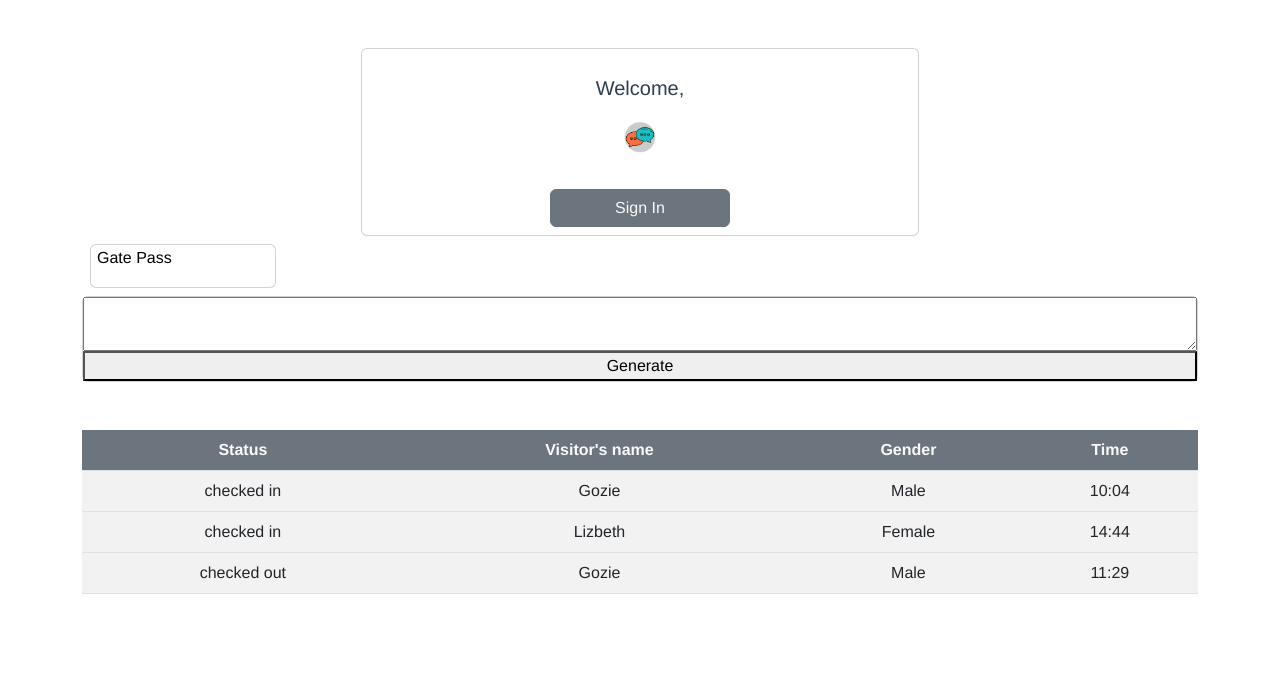
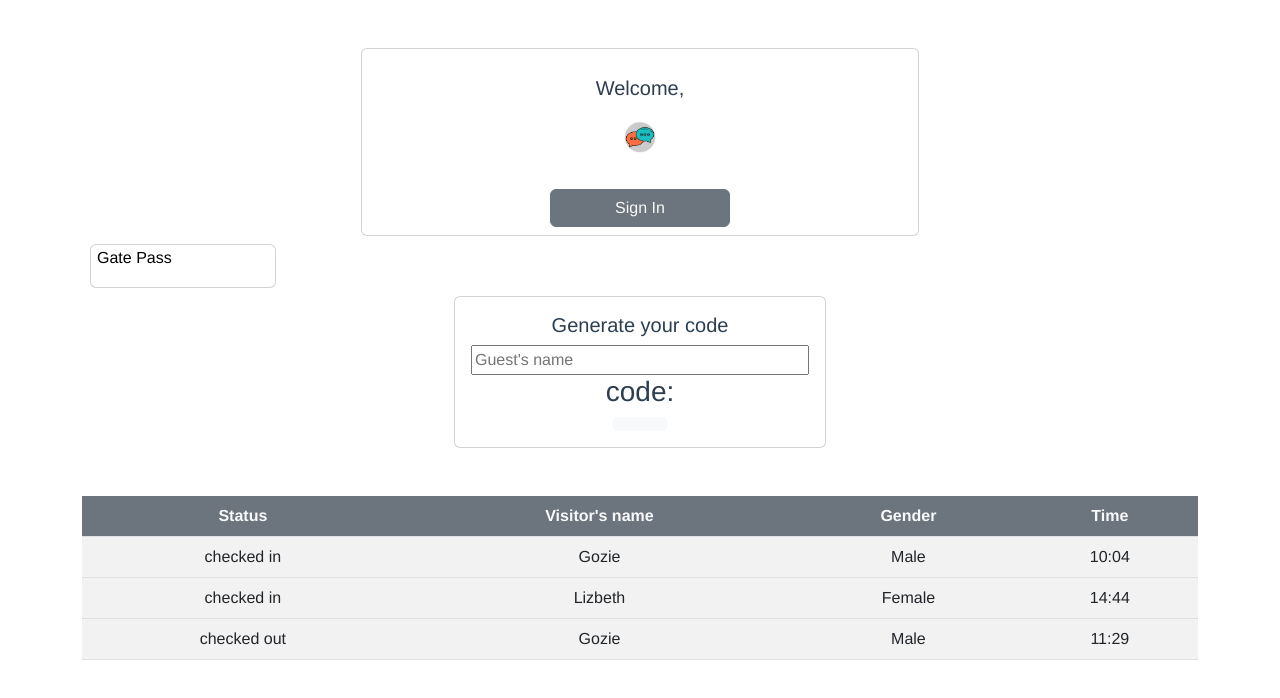
Before and after one commit to GozzAgu/Guest-code-generator, a Vue app: page /home in a window 1280 px wide. Both pictures are taken after a click on the button "Gate Pass". Shown: the top 698 px of the page. Built offline with nearby package versions, Linux system fonts and the light colour scheme; no server answers.

Commit message:
fix: refactored the generate code modal

```diff
--- a/src/components/CodeModal.vue
+++ b/src/components/CodeModal.vue
@@ -1,16 +1,18 @@
 <template>
-    <div class="card">
-        <textarea v-model="code">
-
-        </textarea>
-        <button @click="getCode">Generate</button>
+    <div class="card p-3 col-8 col-lg-4 ms-auto me-auto">
+        <h5>Generate your code</h5>
+        <input placeholder="Guest's name" v-model="name"/>
+        <h3>code: {{ code }}</h3>
+        <button class="btn btn-light col-3 col-lg-2 ms-auto me-auto" @click="getCode"><i class="ri-settings-4-fill"></i></button>
     </div>
 </template>
 
 <script setup>
 import { ref } from 'vue'
 
-const code = ref('')
+const code = ref('');
+
+const name = ref('');
 
 const getCode = () => {
     code.value = Math.floor(Math.random() * (10 - 1 + 1)) + 1;
```
